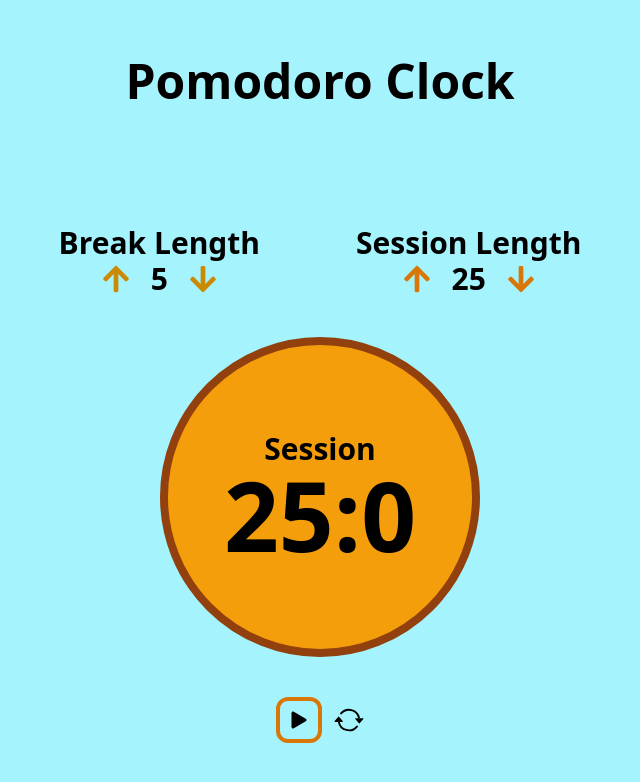
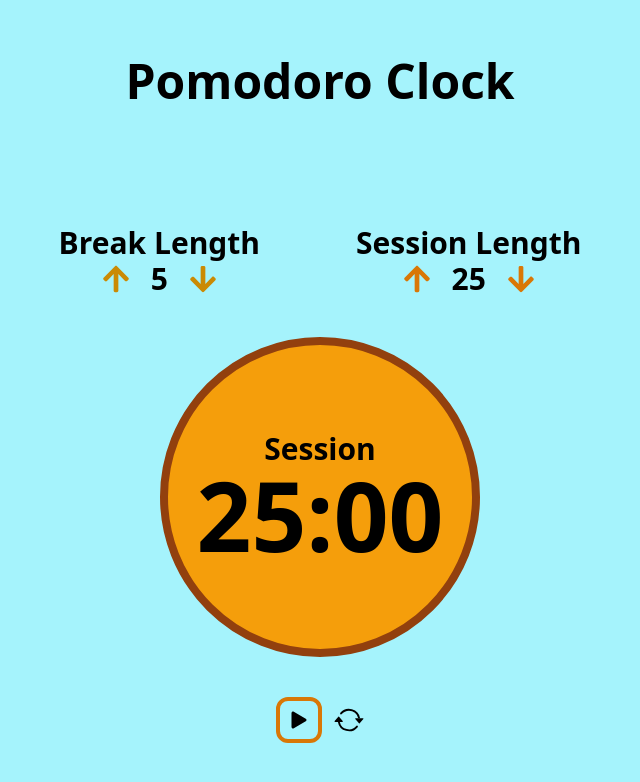
Before and after one commit to BaraouSaid/pomodoro_clock, a React (Vite) app: page / in a window 1280 px wide. Shown: the top 782 px of the page, without its empty margins (320-960 px from the left). Built offline with nearby package versions, Linux system fonts and the light colour scheme.

Commit message:
modified the reset function

```diff
--- a/src/App.jsx
+++ b/src/App.jsx
@@ -30,8 +30,14 @@ function decrementSessionLength(prev) {
   if (prev > 1) {
     return prev - 1;
   }
+  return prev;
+}
 
-  return prev;
+function formatTime(time) {
+  if (time < 10) {
+    return `0${time}`;
+  }
+  return time;
 }
 
 function App() {
@@ -70,10 +76,10 @@ function App() {
   }, [isCounting, sessionMinutes, sessionSeconds]);
 
   function reset() {
-    setBreakLength(5);
-    setSessionLength(25);
-    setSessionMinutes(25);
-    setSessionSeconds(0);
+    setBreakLength(breakLength);
+    setSessionLength(sessionLength);
+    setSessionMinutes(sessionMinutes);
+    setSessionSeconds(sessionSeconds);
     setIsCounting(false);
   }
 
@@ -132,7 +138,7 @@ function App() {
             {sessionTitle}
           </h2>
           <p id="time-left" className="text-8xl">
-            {sessionMinutes}:{sessionSeconds}
+            {formatTime(sessionMinutes)}:{formatTime(sessionSeconds)}
           </p>
         </div>
         <div className="flex items-center gap-3">
```
